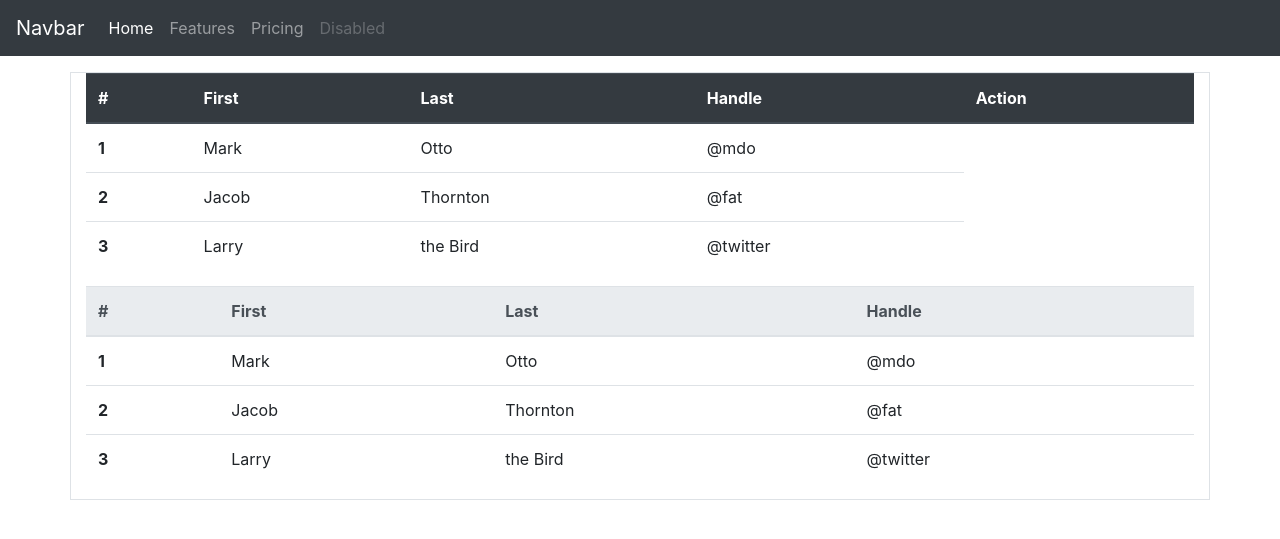
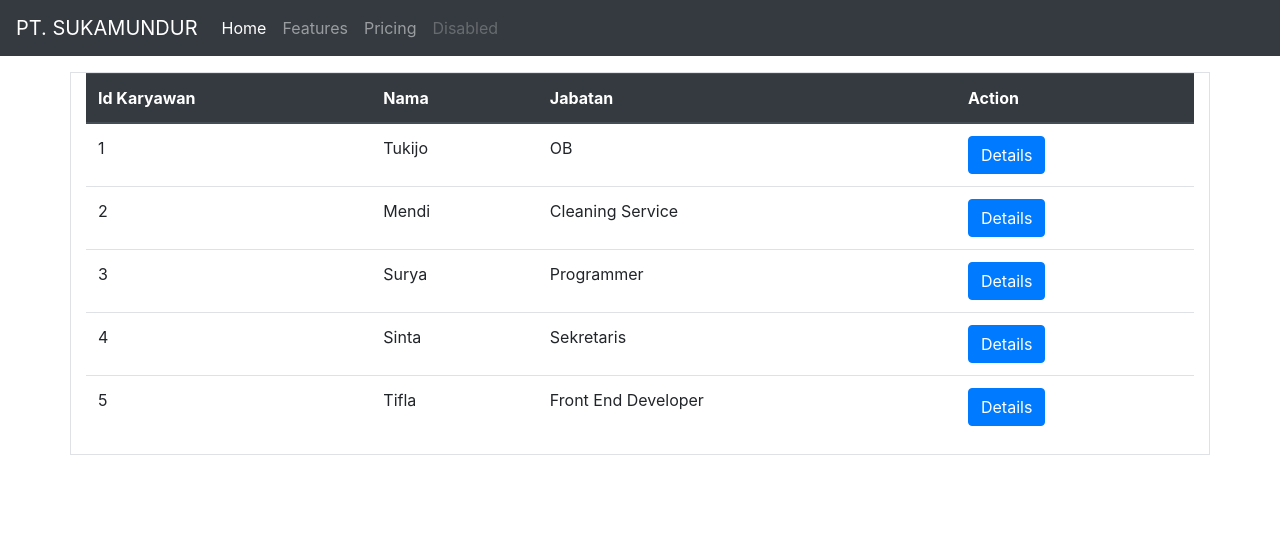
Before and after one commit to HendraLatumeten/Tugaskelompok, a PHP site: page /karyawan.php in a window 1280 px wide. Shown: the top 539 px of the page. Run offline with PHP 8.4, Linux system fonts and the light colour scheme; data comes from the database, SQL or seed files in the repository.

Commit message:
Merubah tampilan index.php karyawan.php login.php

```diff
--- a/karyawan.php
+++ b/karyawan.php
@@ -1,3 +1,7 @@
+<?php
+    $koneksi = mysqli_connect('localhost', 'root', '', 'batch');
+    $ambildata = mysqli_query($koneksi, 'SELECT * FROM data_karyawan');
+?>
 <!doctype html>
 
 <html lang="en">
@@ -15,7 +19,7 @@
 
 <!-- navbar -->
 <nav class="navbar navbar-expand-lg navbar-dark bg-dark">
-      <a class="navbar-brand" href="#">Navbar</a>
+      <a class="navbar-brand" href="#">PT. SUKAMUNDUR</a>
       <button class="navbar-toggler" type="button" data-toggle="collapse" data-target="#navbarNavAltMarkup" aria-controls="navbarNavAltMarkup" aria-expanded="false" aria-label="Toggle navigation">
         <span class="navbar-toggler-icon"></span>
       </button>
@@ -36,63 +40,25 @@
             <table class="table">
   <thead class="thead-dark">
     <tr>
-      <th scope="col">#</th>
-      <th scope="col">First</th>
-      <th scope="col">Last</th>
-      <th scope="col">Handle</th>
+      <th scope="col">Id Karyawan</th>
+      <th scope="col">Nama</th>
+      <th scope="col">Jabatan</th>
       <th scope="col">Action</th>
     </tr>
   </thead>
   <tbody>
-    <tr>
-      <th scope="row">1</th>
-      <td>Mark</td>
-      <td>Otto</td>
-      <td>@mdo</td>
-    </tr>
-    <tr>
-      <th scope="row">2</th>
-      <td>Jacob</td>
-      <td>Thornton</td>
-      <td>@fat</td>
-    </tr>
-    <tr>
-      <th scope="row">3</th>
-      <td>Larry</td>
-      <td>the Bird</td>
-      <td>@twitter</td>
-    </tr>
-  </tbody>
-</table>
+    <?php
+        while ($data = mysqli_fetch_assoc($ambildata)) {?>
+            <tr>
+                <td><?= $data['id']; ?></td>
+                <td><?= $data['nama']; ?></td>
+                <td><?= $data['jabatan']; ?></td>
+                <td><a href="" class="btn btn-primary">Details</a></td>
+            </tr>
+    <?php
+        }
+    ?>
 
-<table class="table">
-  <thead class="thead-light">
-    <tr>
-      <th scope="col">#</th>
-      <th scope="col">First</th>
-      <th scope="col">Last</th>
-      <th scope="col">Handle</th>
-    </tr>
-  </thead>
-  <tbody>
-    <tr>
-      <th scope="row">1</th>
-      <td>Mark</td>
-      <td>Otto</td>
-      <td>@mdo</td>
-    </tr>
-    <tr>
-      <th scope="row">2</th>
-      <td>Jacob</td>
-      <td>Thornton</td>
-      <td>@fat</td>
-    </tr>
-    <tr>
-      <th scope="row">3</th>
-      <td>Larry</td>
-      <td>the Bird</td>
-      <td>@twitter</td>
-    </tr>
   </tbody>
 </table>
 
--- a/login.php
+++ b/login.php
@@ -24,7 +24,7 @@
 
 
     <div class="form-regist">
-        <div class="container col-md-4">
+        <div class="container col-md-12">
             <div class="row justify-content-between">
                 <div class="col-md-6 col-sm-6">
                 </div>
@@ -42,7 +42,7 @@
 
                     if(isset($_POST['btnlogin'])) {
                         if ($_POST['username'] == "sukamundur" && $_POST['password'] == 123456) {
-                            header("Location: index.php");
+                            header("Location: karyawan.php");
                         } else {
                             echo "<p class='text-danger text-center'>Login Gagal !!!</p>";
                         }
```
Also changed, not shown: data_karyawan.sql (+8 -8 lines), index.php (+2 -18 lines).
